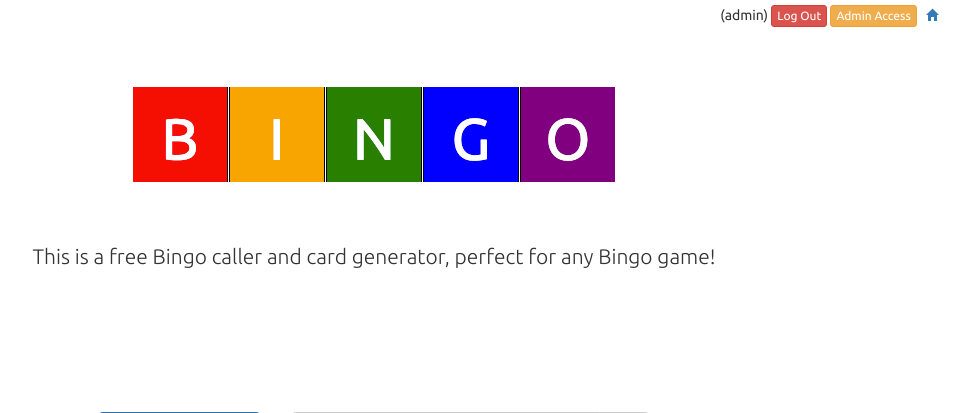
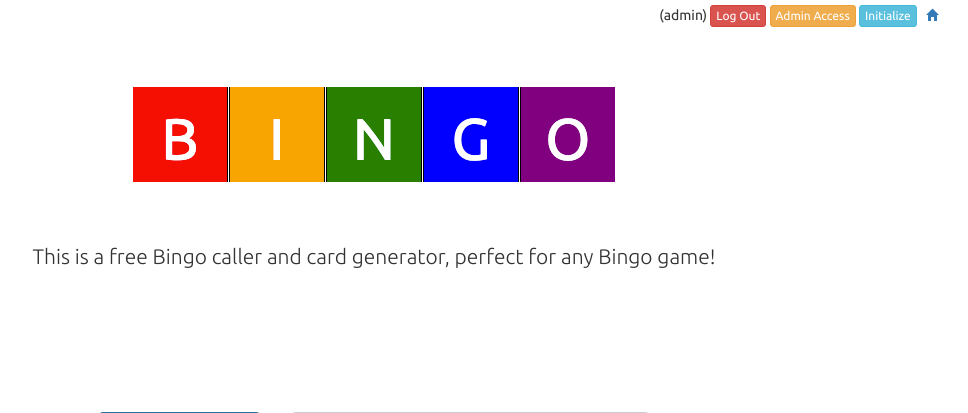
Before and after one commit to PeterEFrancis/bingo-app, a Flask app: page / in a window 1280 px wide. Shown: the top 413 px of the page, without its empty margins (266-1234 px from the left). Run offline with Flask 2, Linux system fonts and the light colour scheme; the visitor is signed in with stand-in values (Sample User, id 1); parts of the project's set-up code (start-up, migrations or seed data) failed here and were passed over; some libraries are stand-ins or nearby versions.

Commit message:
add button

```diff
--- a/templates/account_bar.html
+++ b/templates/account_bar.html
@@ -3,7 +3,8 @@
     {% if loggedin %}
       ({{username}}) <button type="button" class="btn btn-danger btn-xs" onclick="logout()">Log Out</button>
       {% if username == 'admin' %}
-      <button type="button" class="btn btn-warning btn-xs" onclick='window.location.href="/admin"'>Admin Access</button>
+      <button type="button" class="btn btn-warning btn-xs" onclick='window.location.href="/admin/access"'>Admin Access</button>
+      <button type="button" class="btn btn-info btn-xs" onclick='window.location.href="/admin/initialize"'>Initialize</button>
       {% else %}
        <button type="button" class="btn btn-warning btn-xs" data-toggle="modal" data-target="#games-modal">My Games</button>
        {% endif %}
```
